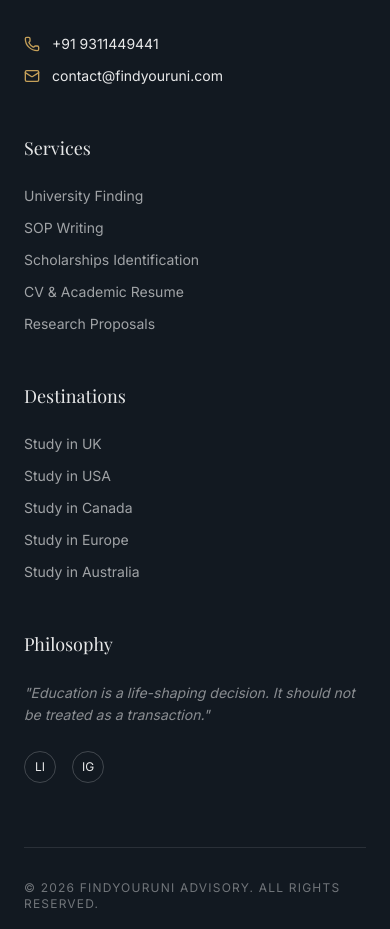
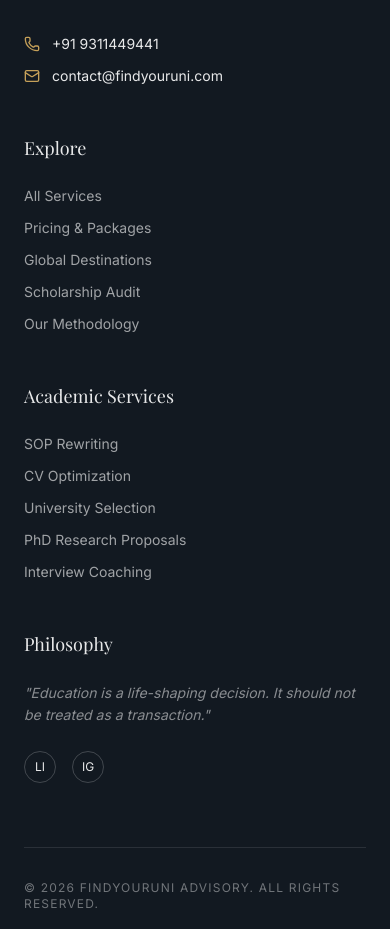
Before and after one commit to azadmdasif/findyouruni, a React (Vite) app in the folder findyouruni/: page / in a window 390 px wide. Shown: the part 4604-5533 px from the top of the page. Built offline with nearby package versions, Linux system fonts and the light colour scheme; a web font is replaced by a local one.

Commit message:
Update navigation links and styles in Layout component

```diff
--- a/findyouruni/components/Layout.tsx
+++ b/findyouruni/components/Layout.tsx
@@ -10,8 +10,8 @@
 
   const navLinks = [
     { name: 'Home', path: '/' },
-    { name: 'About', path: '/about' },
     { name: 'Services', path: '/services' },
+    { name: 'Pricing', path: '/pricing' },
     { name: 'Destinations', path: '/destinations' },
     { name: 'Process', path: '/process' },
     { name: 'Scholarships', path: '/scholarships' },
@@ -29,21 +29,21 @@
             <span className="font-serif text-2xl tracking-tight text-navy">FindYourUni</span>
           </Link>
 
-          <div className="hidden md:flex items-center gap-8">
+          <div className="hidden md:flex items-center gap-6 lg:gap-8">
             {navLinks.map((link) => (
               <Link
                 key={link.path}
                 to={link.path}
-                className={`text-sm font-medium tracking-wide hover:text-gold transition-colors duration-200 ${location.pathname === link.path ? 'text-gold' : 'text-navy/80'}`}
+                className={`text-[11px] font-bold tracking-[0.15em] hover:text-gold transition-colors duration-200 ${location.pathname === link.path ? 'text-gold' : 'text-navy/80'}`}
               >
                 {link.name.toUpperCase()}
               </Link>
             ))}
             <Link
               to="/contact"
-              className="bg-navy text-white px-6 py-2.5 text-sm font-medium hover:bg-gold transition-all duration-300"
+              className="bg-navy text-white px-5 py-2.5 text-[11px] font-bold tracking-[0.15em] hover:bg-gold transition-all duration-300 shadow-lg shadow-navy/10"
             >
-              FREE CONSULTATION
+              FREE CALL
             </Link>
           </div>
 
@@ -55,7 +55,7 @@
 
       {/* Mobile Menu */}
       {isOpen && (
-        <div className="md:hidden bg-parchment border-b border-navy/5 animate-in slide-in-from-top duration-300">
+        <div className="md:hidden bg-parchment border-b border-navy/5 animate-in slide-in-from-top duration-300 overflow-y-auto max-h-[90vh]">
           <div className="flex flex-col p-6 gap-4">
             {navLinks.map((link) => (
               <Link
@@ -69,10 +69,10 @@
             ))}
             <Link
               to="/contact"
-              className="mt-2 bg-navy text-white px-6 py-3 text-center font-medium"
+              className="mt-2 bg-navy text-white px-6 py-4 text-center font-bold tracking-widest text-xs"
               onClick={() => setIsOpen(false)}
             >
-              Book a Call
+              FREE CONSULTATION
             </Link>
           </div>
         </div>
@@ -105,24 +105,24 @@
           </div>
 
           <div>
-            <h4 className="font-serif text-lg mb-6">Services</h4>
+            <h4 className="font-serif text-lg mb-6">Explore</h4>
             <ul className="space-y-3 text-sm text-white/60">
-              <li className="hover:text-gold transition-colors"><Link to="/services">University Finding</Link></li>
-              <li className="hover:text-gold transition-colors"><Link to="/services">SOP Writing</Link></li>
-              <li className="hover:text-gold transition-colors"><Link to="/services">Scholarships Identification</Link></li>
-              <li className="hover:text-gold transition-colors"><Link to="/services">CV & Academic Resume</Link></li>
-              <li className="hover:text-gold transition-colors"><Link to="/services">Research Proposals</Link></li>
+              <li className="hover:text-gold transition-colors"><Link to="/services">All Services</Link></li>
+              <li className="hover:text-gold transition-colors"><Link to="/pricing">Pricing & Packages</Link></li>
+              <li className="hover:text-gold transition-colors"><Link to="/destinations">Global Destinations</Link></li>
+              <li className="hover:text-gold transition-colors"><Link to="/scholarships">Scholarship Audit</Link></li>
+              <li className="hover:text-gold transition-colors"><Link to="/process">Our Methodology</Link></li>
             </ul>
           </div>
 
           <div>
-            <h4 className="font-serif text-lg mb-6">Destinations</h4>
+            <h4 className="font-serif text-lg mb-6">Academic Services</h4>
             <ul className="space-y-3 text-sm text-white/60">
-              <li className="hover:text-gold transition-colors"><Link to="/destinations">Study in UK</Link></li>
-              <li className="hover:text-gold transition-colors"><Link to="/destinations">Study in USA</Link></li>
-              <li className="hover:text-gold transition-colors"><Link to="/destinations">Study in Canada</Link></li>
-              <li className="hover:text-gold transition-colors"><Link to="/destinations">Study in Europe</Link></li>
-              <li className="hover:text-gold transition-colors"><Link to="/destinations">Study in Australia</Link></li>
+              <li className="hover:text-gold transition-colors"><Link to="/services">SOP Rewriting</Link></li>
+              <li className="hover:text-gold transition-colors"><Link to="/services">CV Optimization</Link></li>
+              <li className="hover:text-gold transition-colors"><Link to="/services">University Selection</Link></li>
+              <li className="hover:text-gold transition-colors"><Link to="/services">PhD Research Proposals</Link></li>
+              <li className="hover:text-gold transition-colors"><Link to="/services">Interview Coaching</Link></li>
             </ul>
           </div>
 
```
